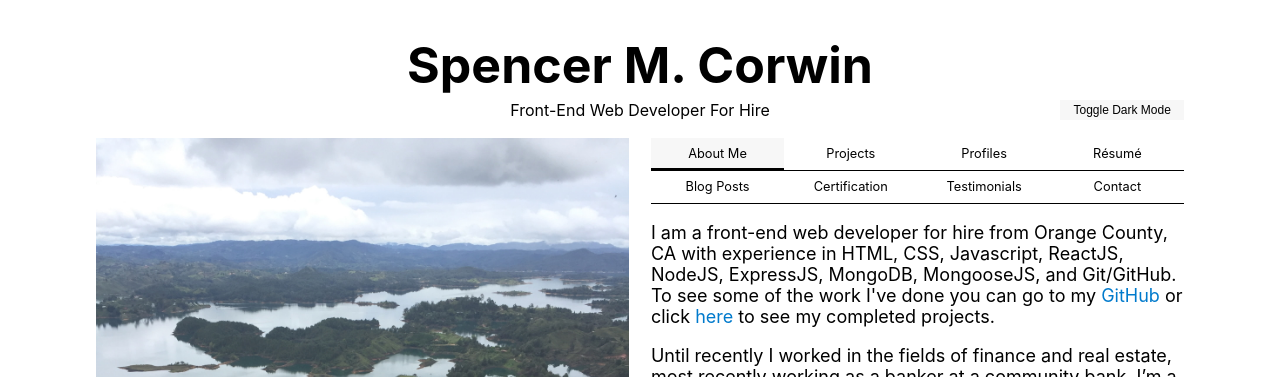
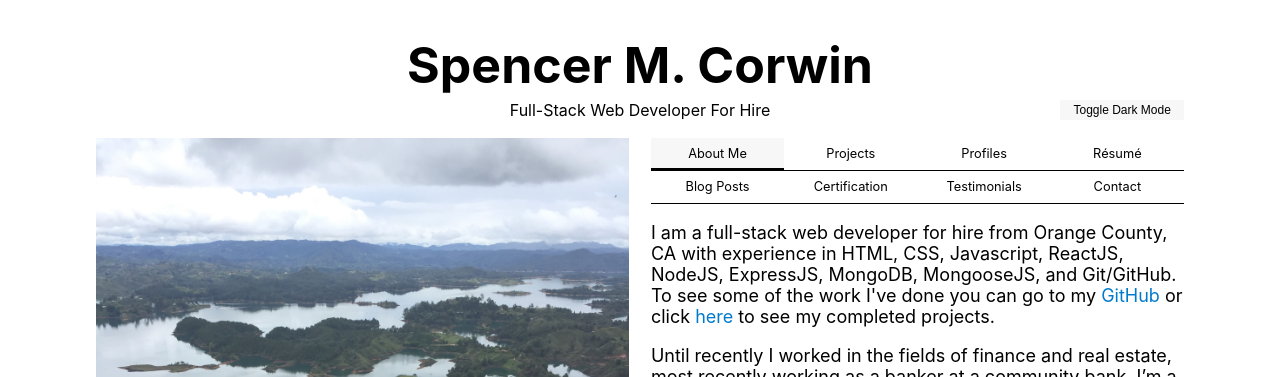
Before and after one commit to spencercorwin/spencer-corwin-homepage, a React (Create React App) app: page /about in a window 1280 px wide. Shown: the top 377 px of the page. Built offline with nearby package versions, Linux system fonts and the light colour scheme; no server answers.

Commit message:
Change back to say full-stack

```diff
--- a/src/App.js
+++ b/src/App.js
@@ -98,7 +98,7 @@ class App extends Component {
           <h1 id="h1-title">Spencer M. Corwin</h1>
           <div className="tagline-container">
             <div id="toggle-placeholder"></div>
-            <p className="tagline">Front-End Web Developer For Hire</p>
+            <p className="tagline">Full-Stack Web Developer For Hire</p>
             <button className={this.state.dark ? "toggle-button toggle-button-dark" : "toggle-button toggle-button-light"} onClick={this.toggleDarkMode}>Toggle {this.state.dark ? 'Dark' : 'Light'} Mode</button>
           </div>
             <div id="top">
--- a/src/aboutme.js
+++ b/src/aboutme.js
@@ -5,7 +5,7 @@ import { Link } from 'react-router-dom';
 const AboutMe = () => {
     return (
         <div className="description">
-            <p>I am a front-end web developer for hire from Orange County, CA with experience in HTML, CSS, Javascript, ReactJS, NodeJS, ExpressJS, MongoDB, MongooseJS, and Git/GitHub. To see some of the work I've done you can go to my <a href="https://github.com/spencercorwin">GitHub</a> or click <Link to="/projects">here</Link> to see my completed projects.</p>
+            <p>I am a full-stack web developer for hire from Orange County, CA with experience in HTML, CSS, Javascript, ReactJS, NodeJS, ExpressJS, MongoDB, MongooseJS, and Git/GitHub. To see some of the work I've done you can go to my <a href="https://github.com/spencercorwin">GitHub</a> or click <Link to="/projects">here</Link> to see my completed projects.</p>
             <p>Until recently I worked in the fields of finance and real estate, most recently working as a banker at a community bank. I’m a voracious reader and in late 2017 I read <em>How to Create a Mind</em> by Ray Kurzweil and was struck by the infinite potential that still exists in computers, software, and information technology. I realized that I had to somehow make my way into software. After months of research, reflection, and talking to people, I decided I had the capability to teach myself to code and become a software engineer. I got started with little practical direction, but eventually I realized that web development would be the most practical field to enter. For months I coded on nights and weekends while working at the bank. I used free online resources like freeCodeCamp and free textbooks to teach myself. By October 2018 I figured I had built a good base of skills, that I had saved a bit of money, and that I could move in with brother on Catalina Island to live ultra cheap. This way I could quit my job at the bank and code full-time to reach my goal of becoming a professional software engineer. I’ve been coding full-time since mid-October and I’ve come a long way. I am now looking for a full-time job as a web developer.</p>
             <p>Please note that while I currently live on Catalina Island in southern California, I intend to immediately move to wherever I find great employment.</p>
             <p>If you want to read more about my progression you can visit my blog <a href="https://spencercorwin.com/blog">here</a>. To see a more complete view of my professional resume you can go to my <a href="https://www.linkedin.com/in/spencercorwin/">LinkedIn</a> or you can view and download my resume <Link to="/resume">here</Link>. To see all my freeCodeCamp certifications, including for full-stack web development, click <Link to="/fcc">here</Link>. To get in touch with me please send me an <a href="mailto:spencercorwin@icloud.com">email</a>.</p>
```
